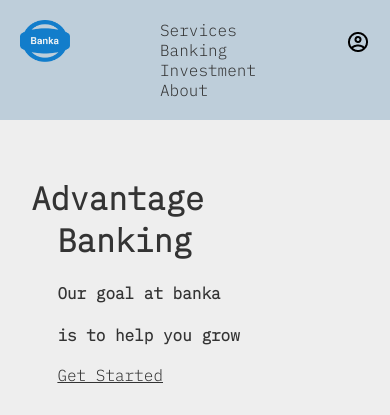
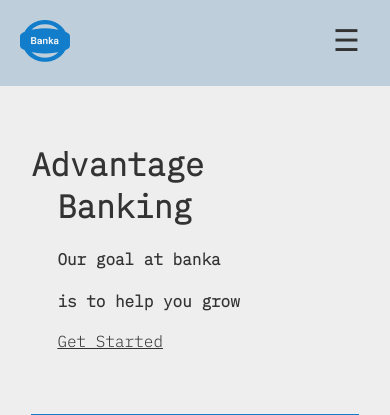
Before and after one commit to flohaden/banka, a PHP site: page / in a window 390 px wide. Shown: the top 415 px of the page. Run offline with PHP 8.4, Linux system fonts and the light colour scheme.

Commit message:
inclusion of slidebar in the navbar for smaller screens

```diff
--- a/css/homepagecss.css
+++ b/css/homepagecss.css
@@ -99,7 +99,10 @@ nav span {
   color: green;
 }
 @media screen and (min-width: 1001px) {
-  .sidebar {
+  .sidenav {
+    display: none;
+  }
+  .menu {
     display: none;
   }
 }
@@ -115,12 +118,40 @@ nav span {
   .navspan {
     display: none;
   }
-  nav span {
+  .dash {
     display: none;
   }
-  .sidebar {
-    flex-direction: column;
+
+  .sidenav {
+    display: none;
+    height: 30%;
+    width: 150px;
+    position: absolute;
+    z-index: 1;
+    top: 0;
+    right: 0;
+    background-color: rgba(190, 206, 218, 1);
+    overflow-x: hidden;
+    padding-top: 60px;
   }
+
+  .sidenav a {
+    padding: 4px 8px 4px 20px;
+    text-decoration: none;
+    font-size: 10px;
+    color: #818181;
+    display: block;
+  }
+  .sidenav a:hover {
+    color: #f1f1f1;
+  }
+  .sidenav .closebtn {
+    position: absolute;
+    top: 0;
+    right: 10px;
+    font-size: 30px;
+  }
+
   .form-sec {
     margin-top: 30px;
   }
@@ -130,7 +161,6 @@ nav span {
   .form-sec h6 {
     font-size: 1em;
   }
-
   .custom-1 {
     width: 100%;
     padding-top: 35px;
--- a/index.html
+++ b/index.html
@@ -26,11 +26,16 @@
                 <span><a href="">About</a></span>
                 <span><a href="">Contact Us</a></span>
             </div>
-            <div class="flex sidebar">
-                <a class="active" href="#home">Services</a>
-                <a href="#news">Banking</a>
-                <a href="#contact">Investment</a>
-                <a href="#about">About</a>
+            <div id="mySidenav"  class="sidenav flex">
+                <a href="javascript:void(0)" class="closebtn" onclick="closeNav()">&times;</a>
+                <a href="login.html"><img src="./images/accounticon.png" alt="" style=color:rgba(18,125,203,1);></a>
+                <a href="#">Services</a>
+                <a href="#">Banking</a>
+                <a href="#">Investment</a>
+                <a href="#">About</a>
+            </div>
+            <div class="menu">
+                <span style="font-size:30px;cursor:pointer" onclick="openNav()">&#9776; </span>
             </div>
             <div class="dash">
                 <a href="login.html"><img src="./images/accounticon.png" alt="" style=color:rgba(18,125,203,1);></a>
@@ -111,6 +116,6 @@
             </div>
         </div>
     </div>
+    <script src="./javascript/index.js"></script>
 </body>
-
 </html>
--- /dev/null
+++ b/javascript/index.js
@@ -0,0 +1,7 @@
+function openNav() {
+    document.getElementById("mySidenav").style.display = "block";
+  }
+
+  function closeNav() {
+    document.getElementById("mySidenav").style.display = "none";
+  }
```
